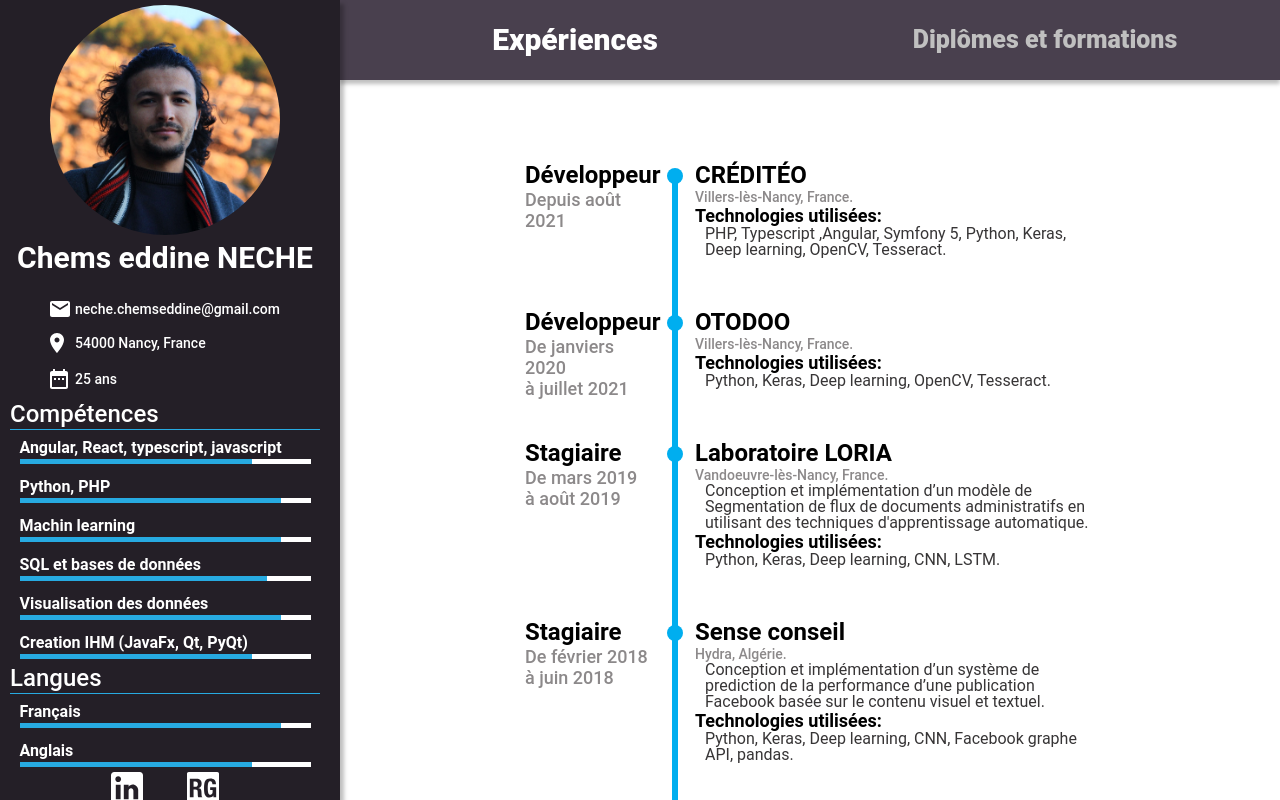
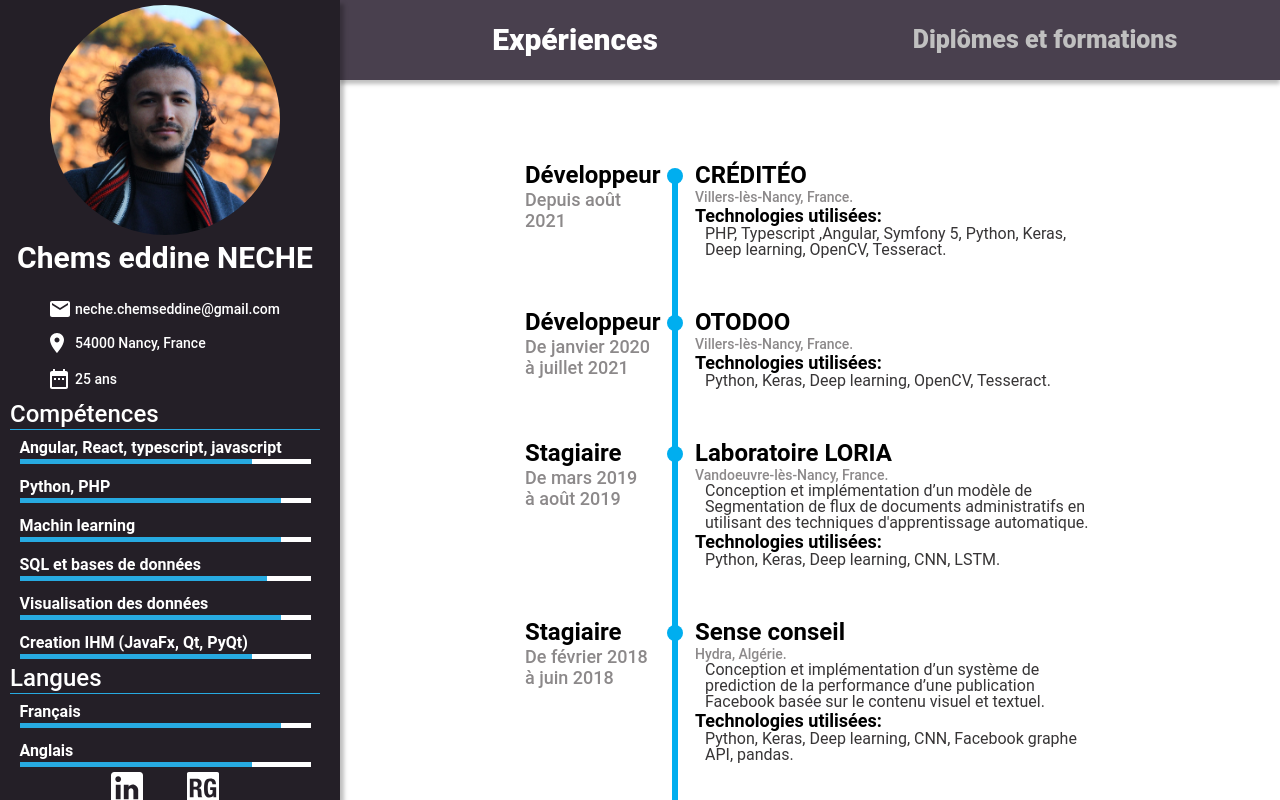
Before and after one commit to neche-chemseddine/resume, a React (Create React App) app: page / in a window 1280 px wide. Built offline with nearby package versions, Linux system fonts and the light colour scheme; a web font is replaced by a local one.

Commit message:
fix typo

```diff
--- a/src/data/Experiences.js
+++ b/src/data/Experiences.js
@@ -20,7 +20,7 @@ let experienceList = [
 
     new Experience("Développeur",
         "OTODOO",
-        "De janviers 2020",
+        "De janvier 2020",
         " à juillet 2021",
         "Villers-lès-Nancy, France.",
         "",
```
